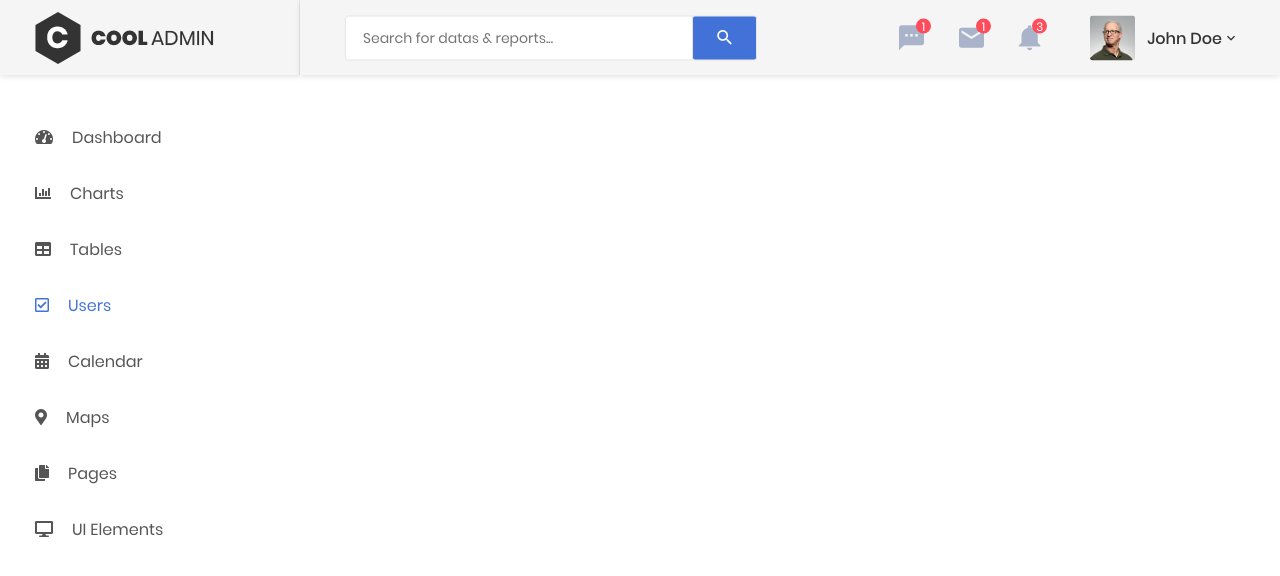
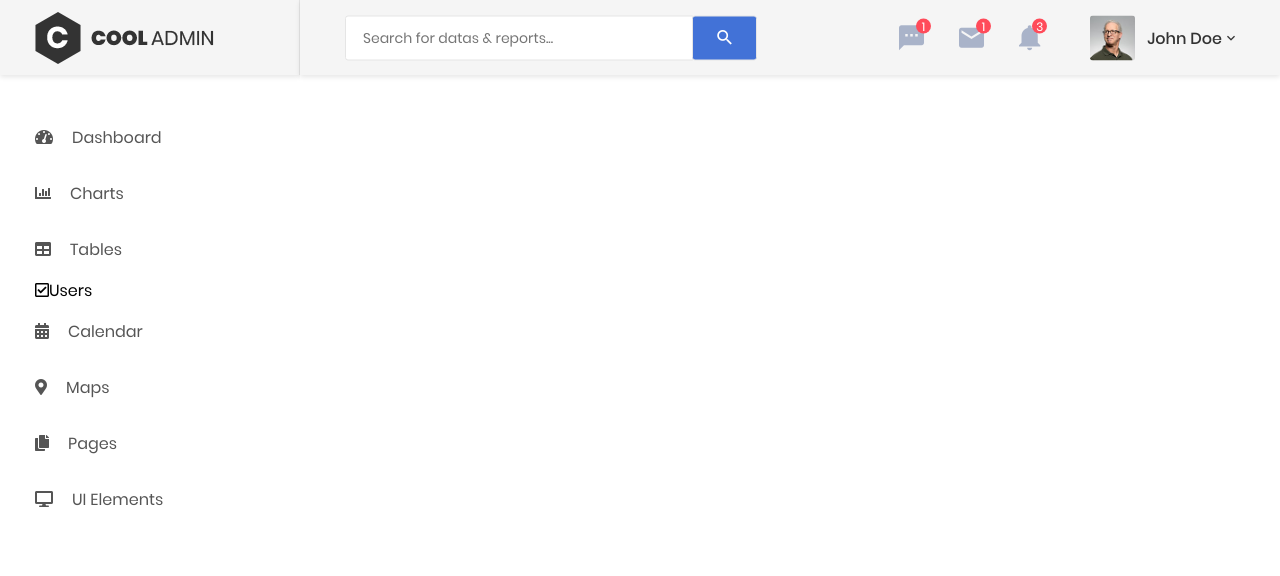
Before and after one commit to jas999/angular-admin, an Angular app: page /home in a window 1280 px wide. Shown: the top 576 px of the page. Built offline with nearby package versions, Linux system fonts and the light colour scheme.

Commit message:
Cmmiting Side Panel Changes for User LInk. As User Link requires button instead of anchor

```diff
--- a/src/app/components/sidepanel/sidepanel.component.html
+++ b/src/app/components/sidepanel/sidepanel.component.html
@@ -34,8 +34,8 @@
                       <i class="fas fa-table"></i>Tables</a>
               </li>
               <li class="active">
-                  <a routerLink="/users">
-                      <i class="far fa-check-square"></i>Users</a>
+                  <button routerLink="/users">
+                      <i class="far fa-check-square"></i>Users</button>
               </li>
               <li>
                   <a href="#">
```
